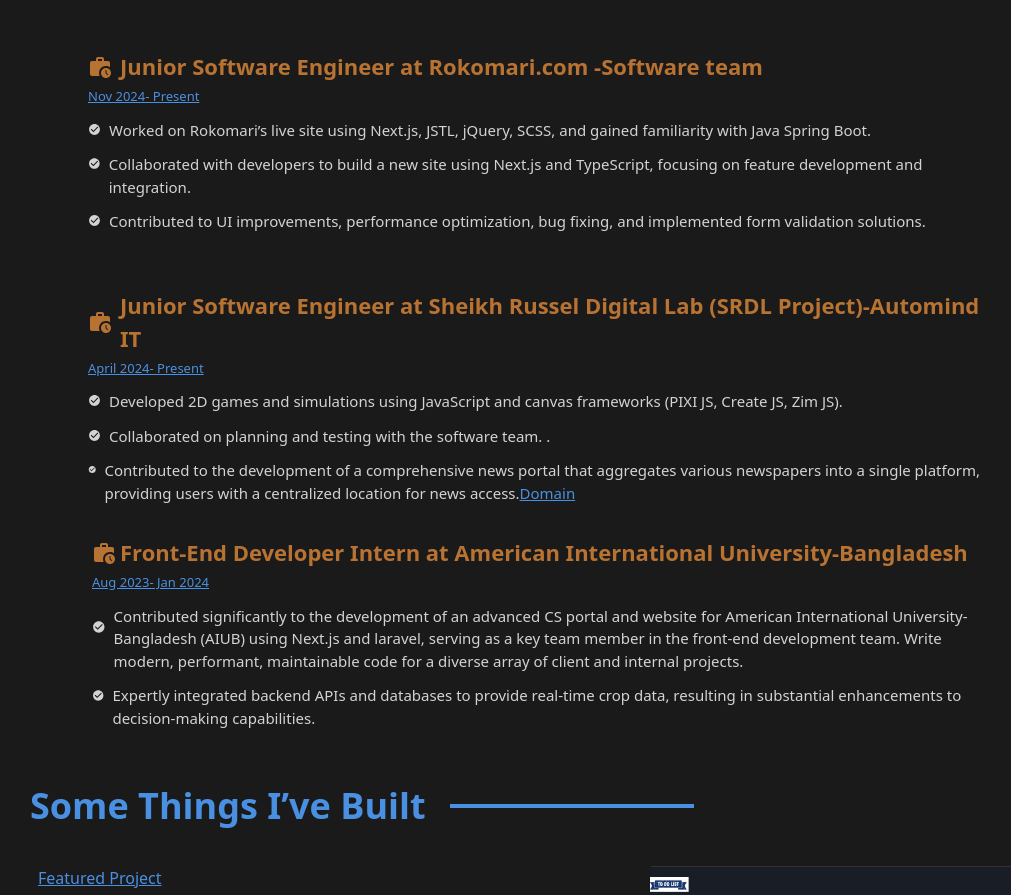
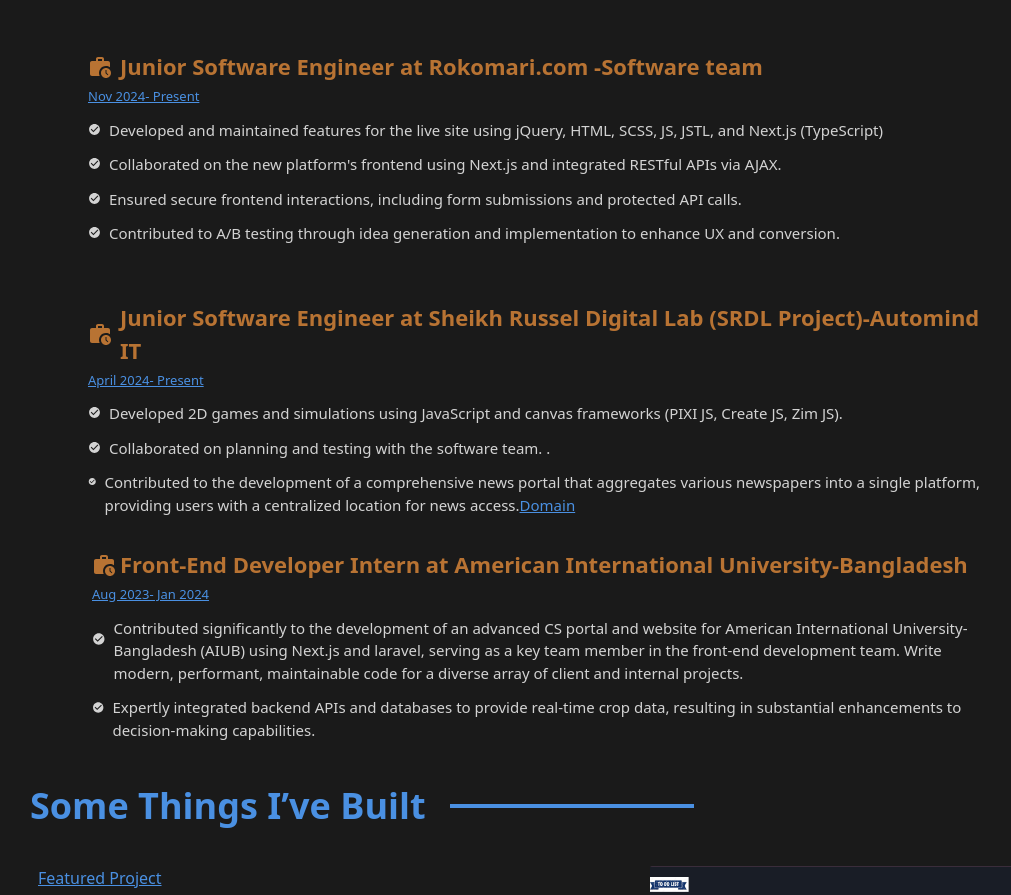
Before and after one commit to SardarPiash/myPortfolio, a React (Vite) app: page / in a window 1280 px wide. Shown: the part 1246-2141 px from the top of the page, without its empty margins (0-1011 px from the left). Built offline with nearby package versions, Linux system fonts and the light colour scheme.

Commit message:
CV update

```diff
--- a/src/components/Hero.jsx
+++ b/src/components/Hero.jsx
@@ -37,7 +37,7 @@
         <button
           onClick={() =>
             window.open(
-              "https://drive.google.com/file/d/1jnKHLbpASUHg3P8u18qt2Kg44_2vUpf7/view?usp=sharing",
+              "https://drive.google.com/file/d/1EU5t4RWLw-WVa8RU32mCX5gbcUnbaHtC/view?usp=sharing",
               "_blank"
             )
           }
--- a/src/components/experience/Experience.jsx
+++ b/src/components/experience/Experience.jsx
@@ -38,23 +38,26 @@
             <li className="text-[13px] flex items-start">
               <MdCheckCircle className="text-gray-400 mr-2 mt-1" />
               <div className="text-[15px]">
-                Worked on Rokomari’s live site using Next.js, JSTL, jQuery,
-                SCSS, and gained familiarity with Java Spring Boot.
+              Developed and maintained features for the live site using jQuery, HTML, SCSS, JS, JSTL, and Next.js (TypeScript)
               </div>
             </li>
 
             <li className="text-[13px] flex items-start">
               <MdCheckCircle className="text-gray-400 mr-2 mt-1" />
               <div className="text-[15px]">
-                Collaborated with developers to build a new site using Next.js
-                and TypeScript, focusing on feature development and integration.
+              Collaborated on the new platform's frontend using Next.js and integrated RESTful APIs via AJAX.
               </div>
             </li>
             <li className="text-[13px] flex items-start">
               <MdCheckCircle className="text-gray-400 mr-2 mt-1" />
               <div className="text-[15px]">
-                Contributed to UI improvements, performance optimization, bug
-                fixing, and implemented form validation solutions.
+              Ensured secure frontend interactions, including form submissions and protected API calls.
+              </div>
+            </li>
+            <li className="text-[13px] flex items-start">
+              <MdCheckCircle className="text-gray-400 mr-2 mt-1" />
+              <div className="text-[15px]">
+              Contributed to A/B testing through idea generation and implementation to enhance UX and conversion.
               </div>
             </li>
           </ul>
```
Also changed, not shown: 1 other file (tests, documents, lock files or other folders).
